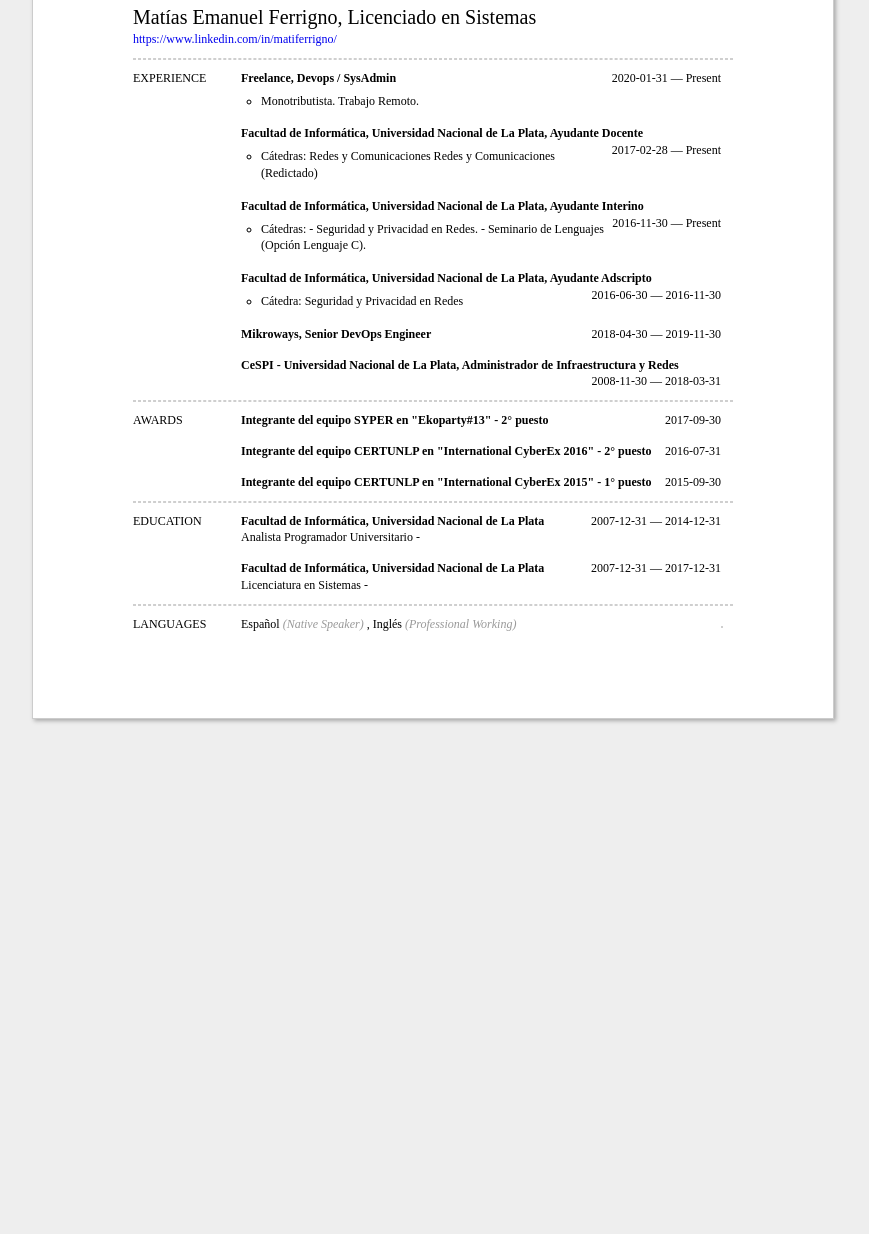
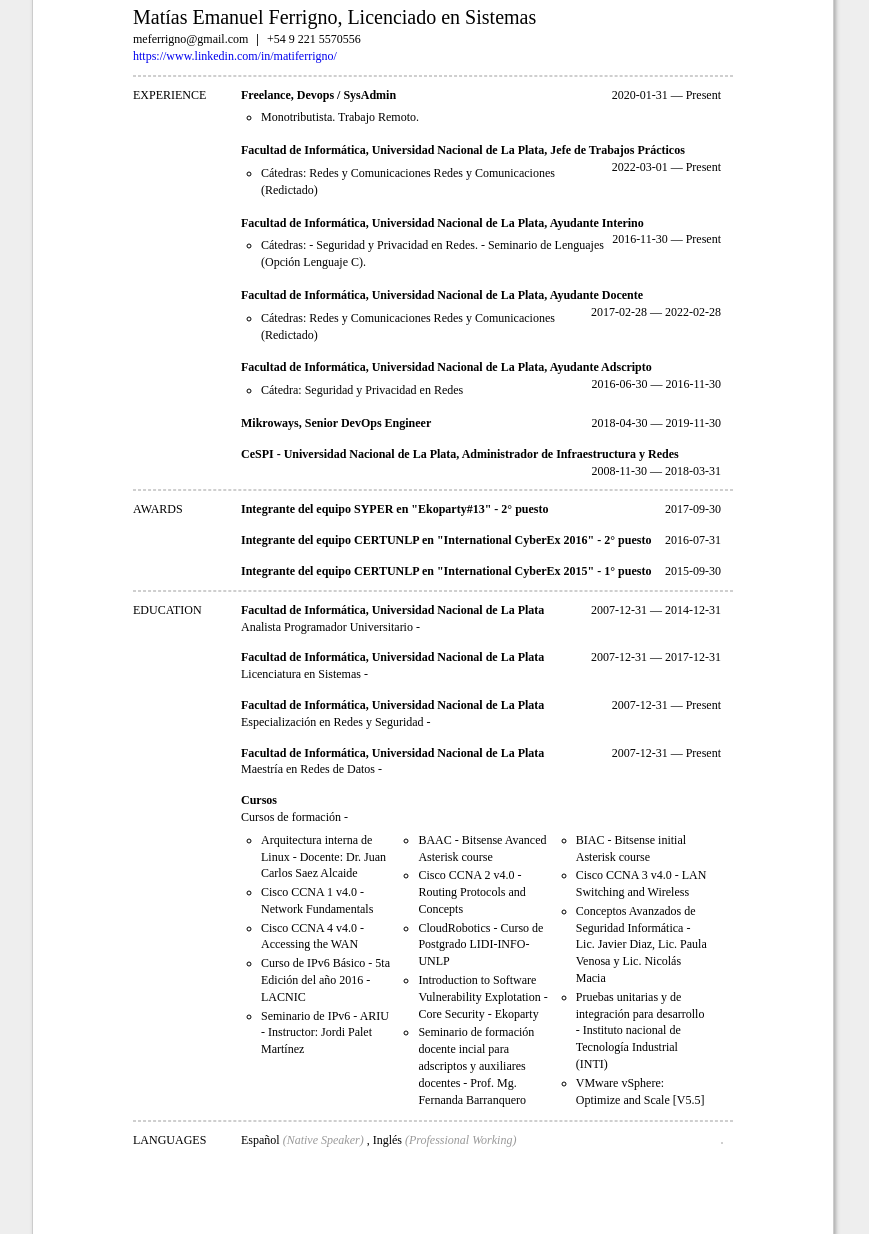
Before and after one commit to matiferrigno/resume, a plain HTML site: page index.html in a window 1280 px wide. Shown: the part 118-1352 px from the top of the page, without its empty margins (207-1076 px from the left). Before the commit the page ends 877 px from the top, so only its background shows below. Drawn offline with Linux system fonts and the light colour scheme.

Commit message:
Deploying to gh-pages from @ matiferrigno/resume@11d90ef8ea17a89e4b3486e9a635348e3c416ae2 🚀

```diff
--- a/index.html
+++ b/index.html
@@ -174,6 +174,9 @@ a {
   </div>
   <div id='basicsBlock' class='smallFont'>
     <div class='contactBlock'>
+      <span class='email'>meferrigno@gmail.com</span>
+      <span class='divider'>|</span>
+      <span class='phone'>+54 9 221 5570556</span>
     </div>
       <div id='profilesBlock'>
             <span class='url'>
@@ -210,10 +213,10 @@ Trabajo Remoto.</li>
 			<div class="jobBlock">
 	      <div class='blockHeader'>
 	        <span class='title'>
-	          Facultad de Informática, Universidad Nacional de La Plata, Ayudante Docente
+	          Facultad de Informática, Universidad Nacional de La Plata, Jefe de Trabajos Prácticos
 	        </span>
 	        <span class='date'>
-	          2017-02-28 &mdash; Present
+	          2022-03-01 &mdash; Present
 	        </span>
 	      </div>
 	      <div><a href=''></a></div>
@@ -239,6 +242,23 @@ Redes y Comunicaciones (Redictado)</li>
 - Seguridad y Privacidad en Redes.
 - Seminario de Lenguajes (Opción Lenguaje C).
 </li>
+	      </ul>
+	      <div class='separator'></div>
+			</div>
+			<div class="jobBlock">
+	      <div class='blockHeader'>
+	        <span class='title'>
+	          Facultad de Informática, Universidad Nacional de La Plata, Ayudante Docente
+	        </span>
+	        <span class='date'>
+	          2017-02-28 &mdash; 2022-02-28
+	        </span>
+	      </div>
+	      <div><a href=''></a></div>
+	      <ul class='highlights'>
+	        <li>Cátedras:
+Redes y Comunicaciones
+Redes y Comunicaciones (Redictado)</li>
 	      </ul>
 	      <div class='separator'></div>
 			</div>
@@ -352,6 +372,62 @@ Seguridad y Privacidad en Redes</li>
           Licenciatura en Sistemas  -
         </div>
       </div>
+      <div class='separator'></div>
+      <div class='educationBlock'>
+        <span class='title'>
+          Facultad de Informática, Universidad Nacional de La Plata
+        </span>
+        <span class='date'>
+          2007-12-31 &mdash; Present
+        </span>
+        <div class=''>
+          Especialización en Redes y Seguridad  -
+        </div>
+      </div>
+      <div class='separator'></div>
+      <div class='educationBlock'>
+        <span class='title'>
+          Facultad de Informática, Universidad Nacional de La Plata
+        </span>
+        <span class='date'>
+          2007-12-31 &mdash; Present
+        </span>
+        <div class=''>
+          Maestría en Redes de Datos  -
+        </div>
+      </div>
+      <div class='separator'></div>
+      <div class='educationBlock'>
+        <span class='title'>
+          Cursos
+        </span>
+        <div class=''>
+          Cursos de formación  -
+        </div>
+        <div id='coursesBlock'>
+          <ul class='coursesList'>
+            <li class='course'>Arquitectura interna de Linux - Docente: Dr. Juan Carlos Saez Alcaide</li>
+            <li class='course'>Cisco CCNA 1 v4.0 - Network Fundamentals</li>
+            <li class='course'>Cisco CCNA 4 v4.0 - Accessing the WAN</li>
+            <li class='course'>Curso de IPv6 Básico - 5ta Edición del año 2016 - LACNIC</li>
+            <li class='course'>Seminario de IPv6 - ARIU - Instructor: Jordi Palet Martínez</li>
+          </ul>
+          <ul class='coursesList'>
+            <li class='course'>BAAC - Bitsense Avanced Asterisk course</li>
+            <li class='course'>Cisco CCNA 2 v4.0 - Routing Protocols and Concepts</li>
+            <li class='course'>CloudRobotics - Curso de Postgrado LIDI-INFO-UNLP</li>
+            <li class='course'>Introduction to Software Vulnerability Explotation - Core Security - Ekoparty</li>
+            <li class='course'>Seminario de formación docente incial para adscriptos y auxiliares docentes - Prof. Mg. Fernanda Barranquero</li>
+          </ul>
+          <ul class='coursesList'>
+            <li class='course'>BIAC - Bitsense initial Asterisk course</li>
+            <li class='course'>Cisco CCNA 3 v4.0 - LAN Switching and Wireless</li>
+            <li class='course'>Conceptos Avanzados de Seguridad Informática - Lic. Javier Diaz, Lic. Paula Venosa y Lic. Nicolás Macia</li>
+            <li class='course'>Pruebas unitarias y de integración para desarrollo - Instituto nacional de Tecnología Industrial (INTI)</li>
+            <li class='course'>VMware vSphere: Optimize and Scale [V5.5]</li>
+          </ul>
+        </div>
+      </div>
 
     </div>
 	</div>
```
